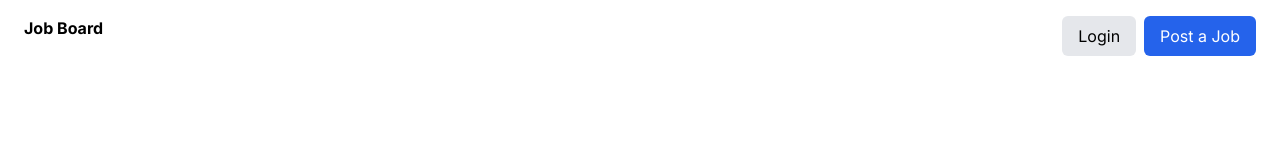
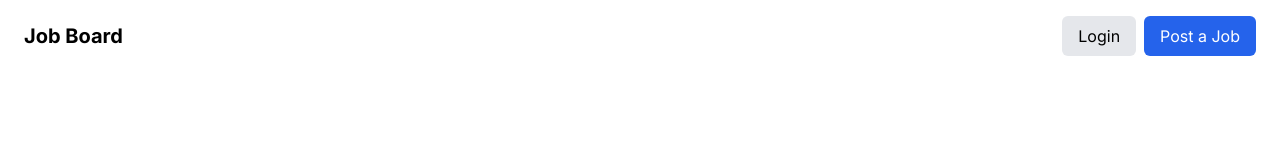
Before and after one commit to spriveen/Job-Board-App-with-Next.js, a Next.js app in the folder job-board-app-with-nextjs/: page / in a window 1280 px wide. Shown: the top 160 px of the page. Built offline with nearby package versions, Linux system fonts and the light colour scheme.

Commit message:
update text-xl

```diff
--- a/job-board-app-with-nextjs/src/app/layout.tsx
+++ b/job-board-app-with-nextjs/src/app/layout.tsx
@@ -19,8 +19,8 @@ export default function RootLayout({
     <html lang="en">
       <body className={inter.className}>
         <header>
-          <div className="container flex justify-between py-4 px-6 mx-auto">
-          <Link href={'/'} className="font-bold">Job Board</Link>
+          <div className="container flex items-center justify-between py-4 px-6 mx-auto">
+          <Link href={'/'} className="font-bold text-xl">Job Board</Link>
         <nav className="flex gap-2  *:py-2 *:px-4 *:rounded-md">
         <Link className="bg-gray-200"  href={'/login'}>Login</Link>
         <Link className="bg-blue-600 text-white" href={'/new-listening'}>Post a Job</Link>
```
Also changed, not shown: 1 other file (tests, documents, lock files or other folders).
